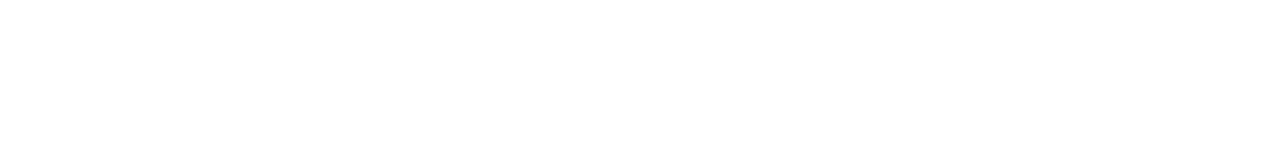
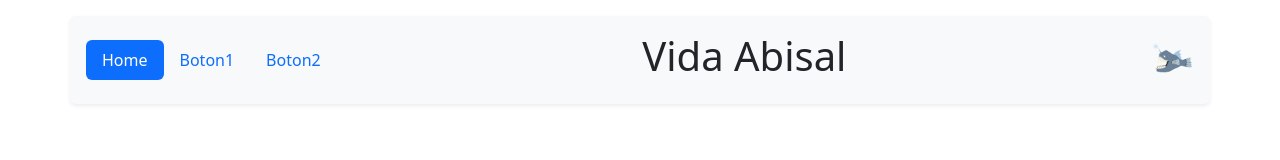
Before and after one commit to darioezequielruizdiaz/Trabajo-Practico-Colaborativo-Grupo-13, a plain HTML site: page index.html in a window 1280 px wide. Drawn offline with nearby package versions, Linux system fonts and the light colour scheme.

Commit message:
Se añadió la barra de navegación

```diff
--- a/index.html
+++ b/index.html
@@ -11,6 +11,19 @@
     <link rel="stylesheet" href="./assets/css/style.css">
 </head>
 <body>
+  <div class="container shadow-sm p-3 mb-5 bg-body-tertiary rounded mt-3">
+    <header class="d-flex justify-content-between d-flex align-items-center">
+      <ul class="nav nav-pills">
+        <li class="nav-item"><a href="#" class="nav-link active" aria-current="page">Home</a></li>
+        <li class="nav-item"><a href="#" class="nav-link">Boton1</a></li>
+        <li class="nav-item"><a href="#" class="nav-link">Boton2</a></li>
+      </ul>
+      <div>
+        <h1>Vida Abisal</h1>
+      </div>
+      <img src="assets/abissfish.png" alt="abissfish" width="42px">
+    </header>
+  </div>
 
     <!-- Javascript Bootstrap -->
     <script src="https://cdn.jsdelivr.net/npm/bootstrap@5.3.5/dist/js/bootstrap.bundle.min.js"
```
Also changed, not shown: assets/abissfish.png (added).
